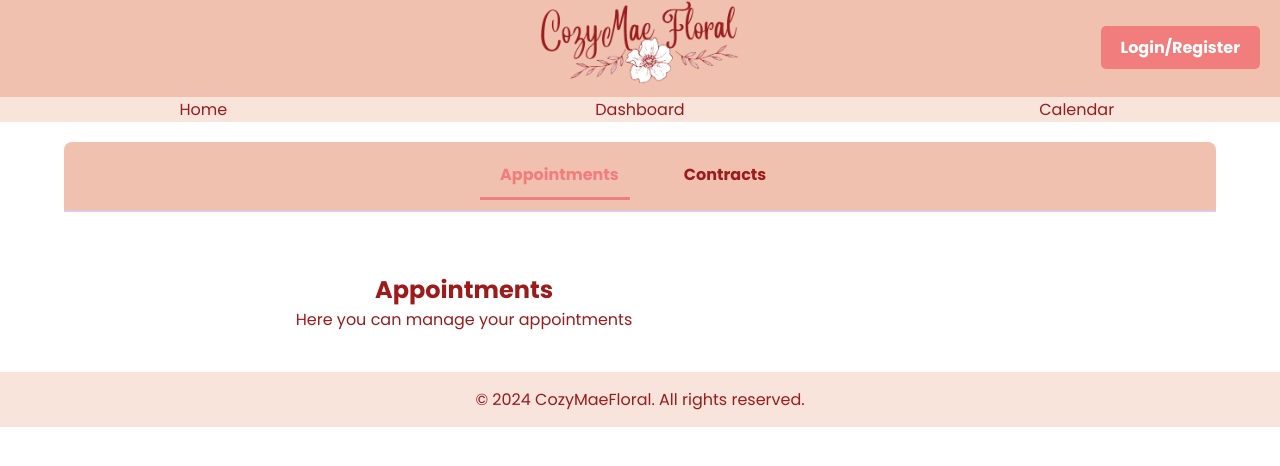
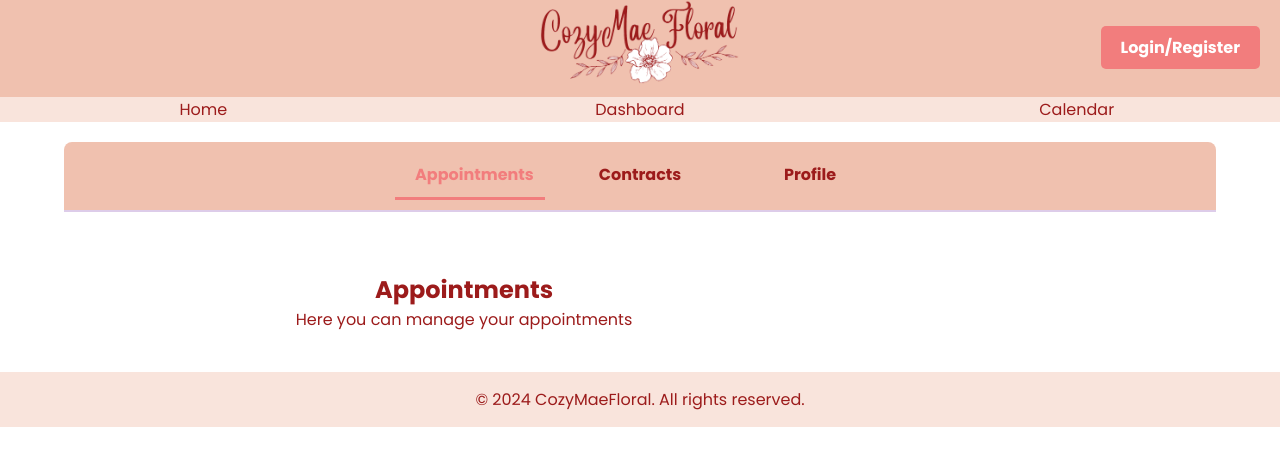
Before and after one commit to braydonlowe/startup, a React (Vite) app: page /dashboard in a window 1280 px wide. Shown: the top 466 px of the page. Built offline with nearby package versions, Linux system fonts and the light colour scheme.

Commit message:
Profile added to dashboard

```diff
--- a/src/Pages/Dashboard/dashboard.jsx
+++ b/src/Pages/Dashboard/dashboard.jsx
@@ -50,6 +50,12 @@ function Dashboard() {
                     >
                         Contracts
                     </button>
+                    <button
+                        className={activeTab === 'Profile' ? 'active' : ''}
+                        onClick={() => setActiveTab('Profile')}
+                    >
+                        Profile
+                    </button>
                 </nav>
 
                 <main>{renderContent()}</main>
```
